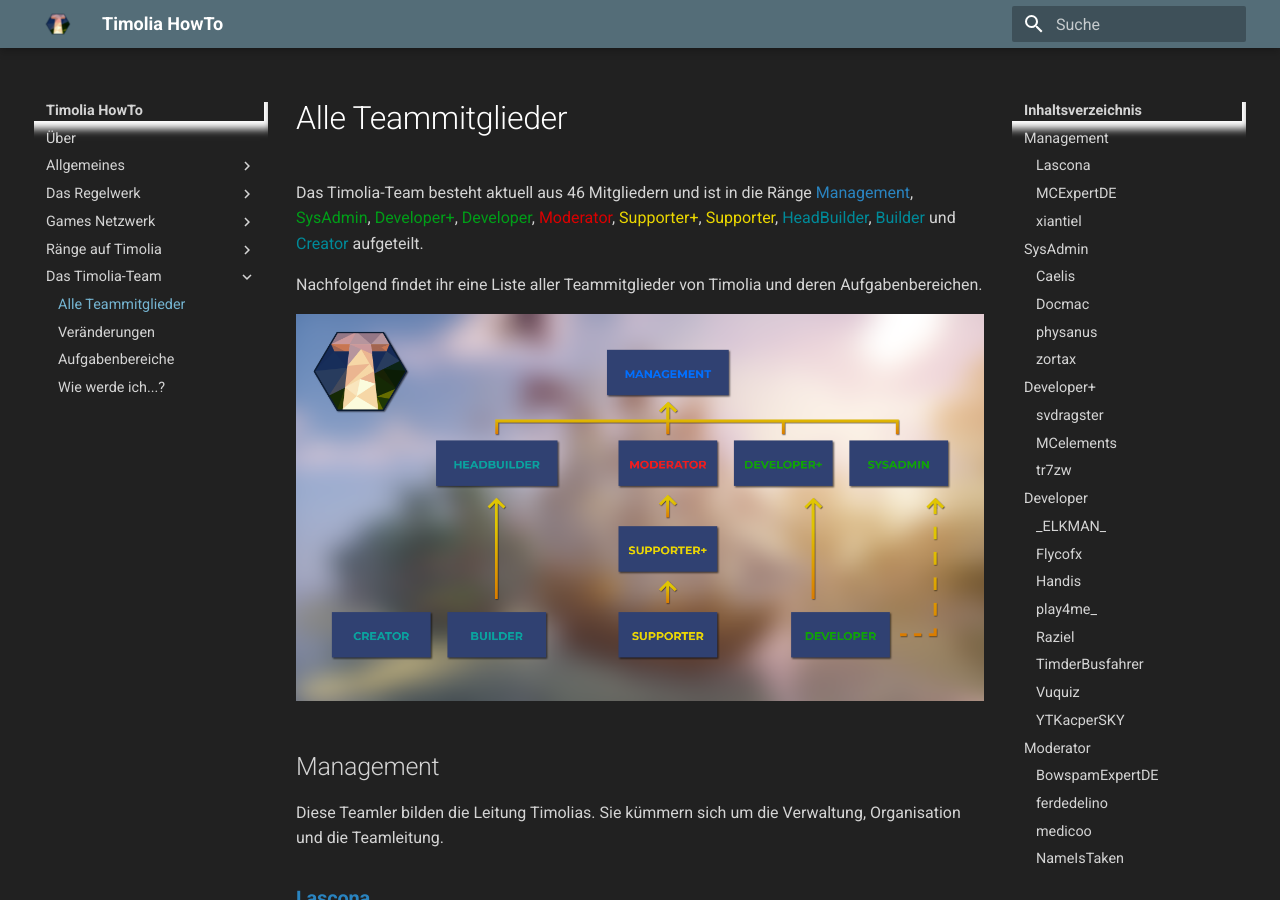
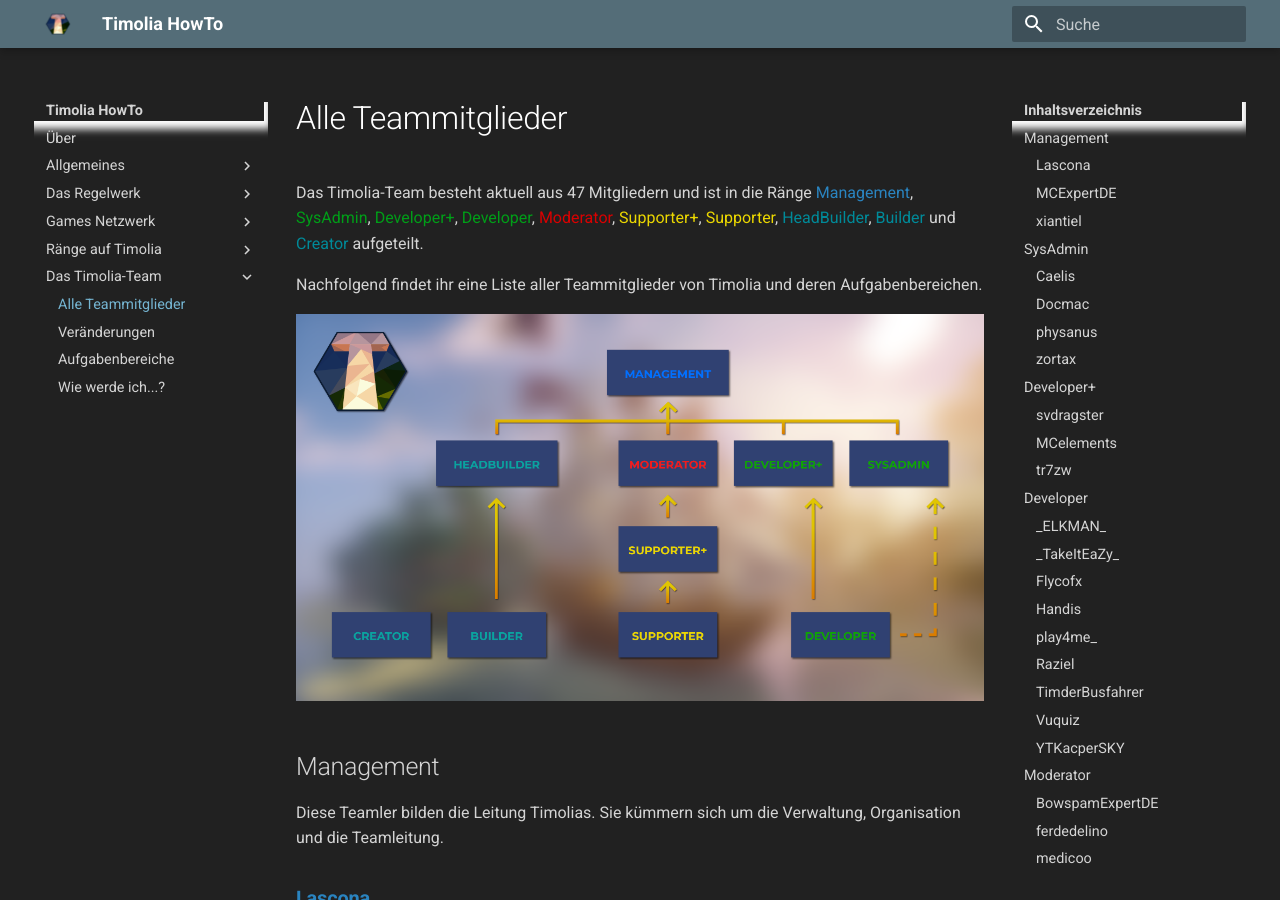
Before and after one commit to TimoliaDE/HowTo, an MkDocs documentation site: the page built from docs/team/members.md, in a window 1280 px wide and 900 px high. Built offline with MkDocs 1.6.1 and Material for MkDocs 9.7.7, drawn with Linux system fonts in a browser that asks for light colours; old or Windows-style settings are respelled for this version of MkDocs; some of the changed text lies outside the part shown.

Commit message:
_TakeItEaZy_ Native MVP -> Developer

```diff
--- a/docs/team/members.md
+++ b/docs/team/members.md
@@ -1,4 +1,4 @@
-Das Timolia-Team besteht aktuell aus 46 Mitgliedern und ist in die Ränge
+Das Timolia-Team besteht aktuell aus 47 Mitgliedern und ist in die Ränge
 <span class='management'>Management</span>,
 <span class='sysadmin'>SysAdmin</span>,
 <span class='developer-plus'>Developer+</span>,
@@ -86,6 +86,9 @@ Auch kümmern sie sich um Timolia Plugins, entwickeln neue Features und Spielmod
 Developer kümmern sich um die Timolia Plugins, entwickeln neue Features und Spielmodi und kümmern sich um die Bugs, pardon, Features auf Timolia.
 
 ### <strong><span class='developer'>\_ELKMAN\_</span></strong>
+- <u>Rang (ingame):</u> Developer
+
+### <strong><span class='developer'>\_TakeItEaZy\_</span></strong>
 - <u>Rang (ingame):</u> Developer
 
 ### <strong><span class='developer'>Flycofx</span></strong>
```
Also changed, not shown: docs/team/changes.md (+1 -0 lines).
